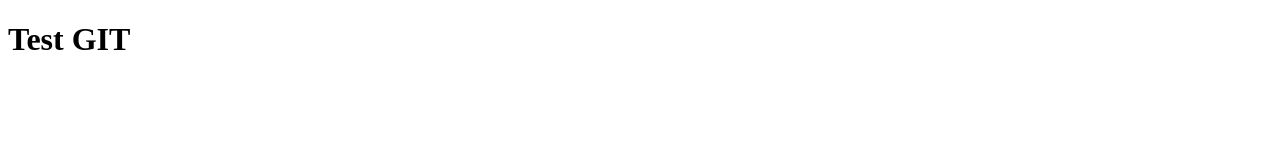
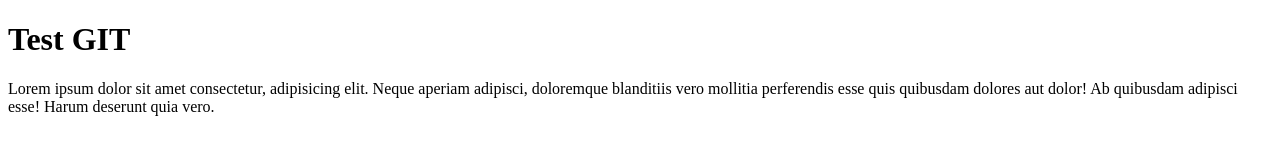
Before and after one commit to CardozoIgnacio/Test_Git, a plain HTML site: page index.html in a window 1280 px wide. Drawn offline with Linux system fonts and the light colour scheme.

Commit message:
Agrega parrafo

```diff
--- a/index.html
+++ b/index.html
@@ -7,5 +7,6 @@
 </head>
 <body>
     <h1>Test GIT</h1>
+    <p>Lorem ipsum dolor sit amet consectetur, adipisicing elit. Neque aperiam adipisci, doloremque blanditiis vero mollitia perferendis esse quis quibusdam dolores aut dolor! Ab quibusdam adipisci esse! Harum deserunt quia vero.</p>
 </body>
 </html>
```
